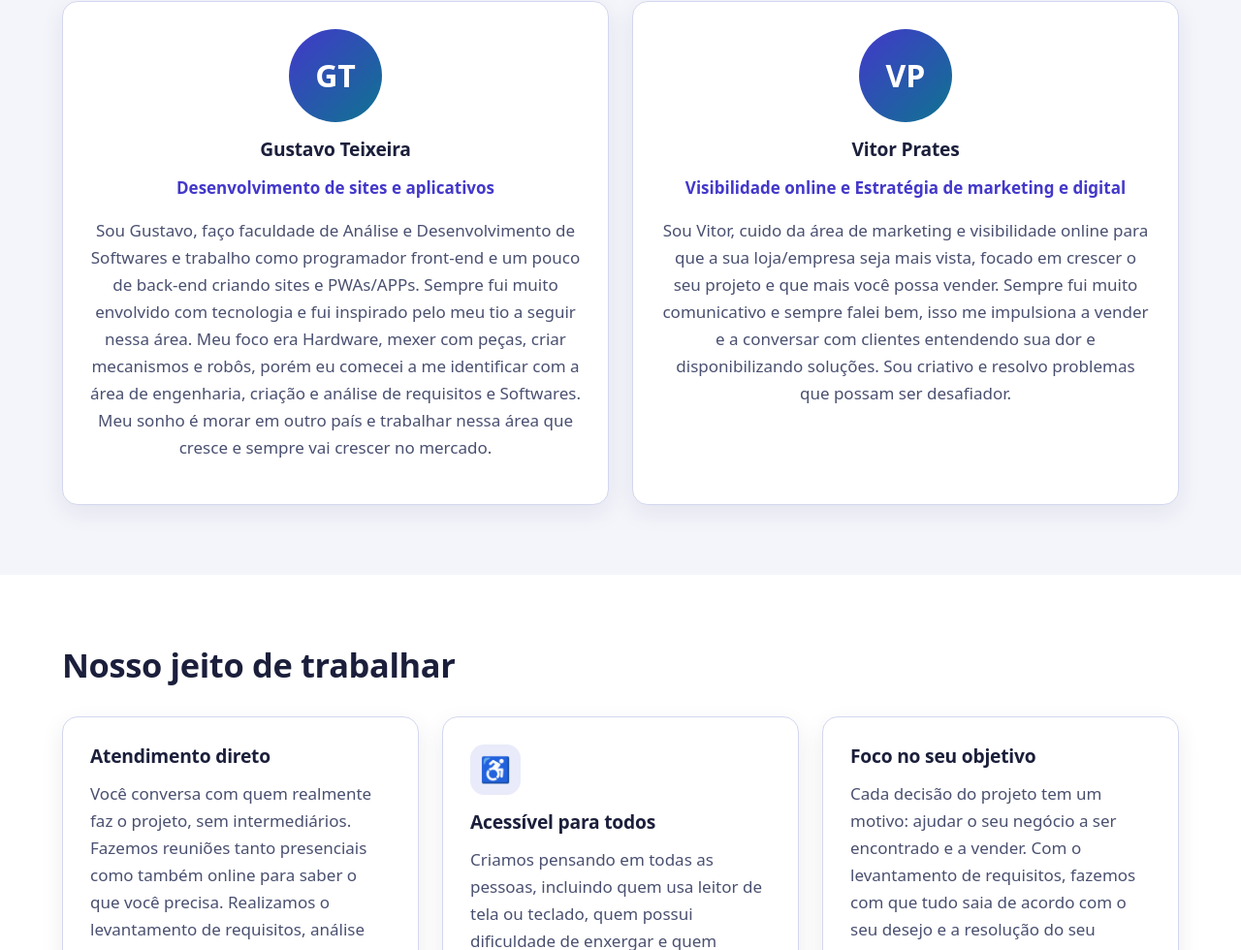
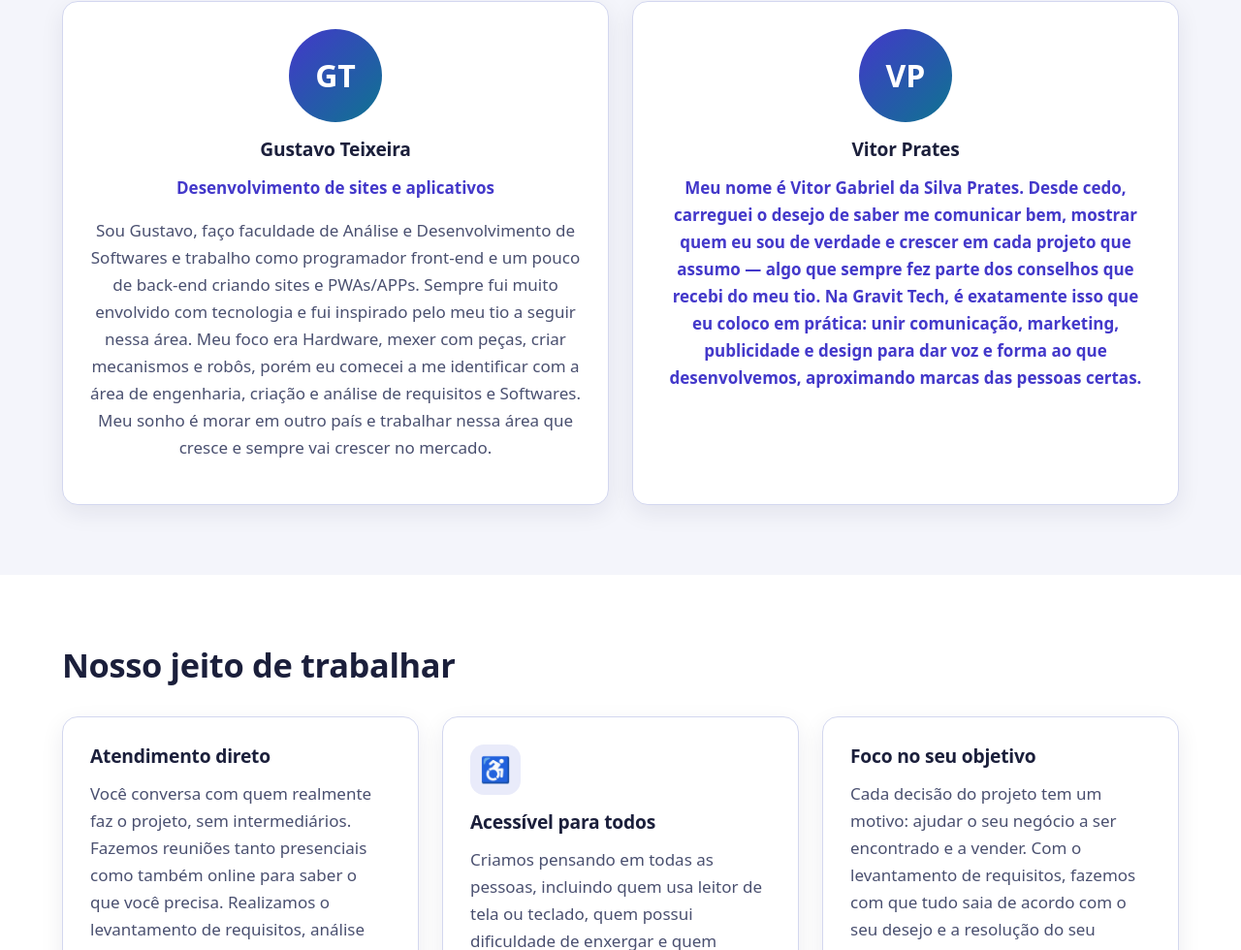
Before and after one commit to Gusta2712/GraVit-Thech, a plain HTML site: page sobre.html in a window 1280 px wide. Shown: the part 1023-2003 px from the top of the page at 97% size. Drawn offline with Linux system fonts and the light colour scheme; files that its build step writes are made by us from their sources.

Commit message:
Update sobre.html

```diff
--- a/sobre.html
+++ b/sobre.html
@@ -90,11 +90,10 @@
           <li class="card pessoa">
             <div class="avatar" aria-hidden="true">VP</div>
             <h3>Vitor Prates</h3>
-            <p class="funcao">Visibilidade online e Estratégia de marketing e digital</p>
-            <p>Sou Vitor, cuido da área de marketing e visibilidade online para que a sua loja/empresa
-              seja mais vista, focado em crescer o seu projeto e que mais você possa vender. Sempre fui muito
-              comunicativo e sempre falei bem, isso me impulsiona a vender e a conversar com clientes entendendo
-              sua dor e disponibilizando soluções. Sou criativo e resolvo problemas que possam ser desafiador.
+            <p class="funcao">Meu nome é Vitor Gabriel da Silva Prates. Desde cedo, carreguei o desejo de saber me comunicar bem,
+              mostrar quem eu sou de verdade e crescer em cada projeto que assumo — algo que sempre fez parte dos
+              conselhos que recebi do meu tio. Na Gravit Tech, é exatamente isso que eu coloco em prática: unir comunicação,
+              marketing, publicidade e design para dar voz e forma ao que desenvolvemos, aproximando marcas das pessoas certas.
             </p>
           </li>
         </ul>
```
